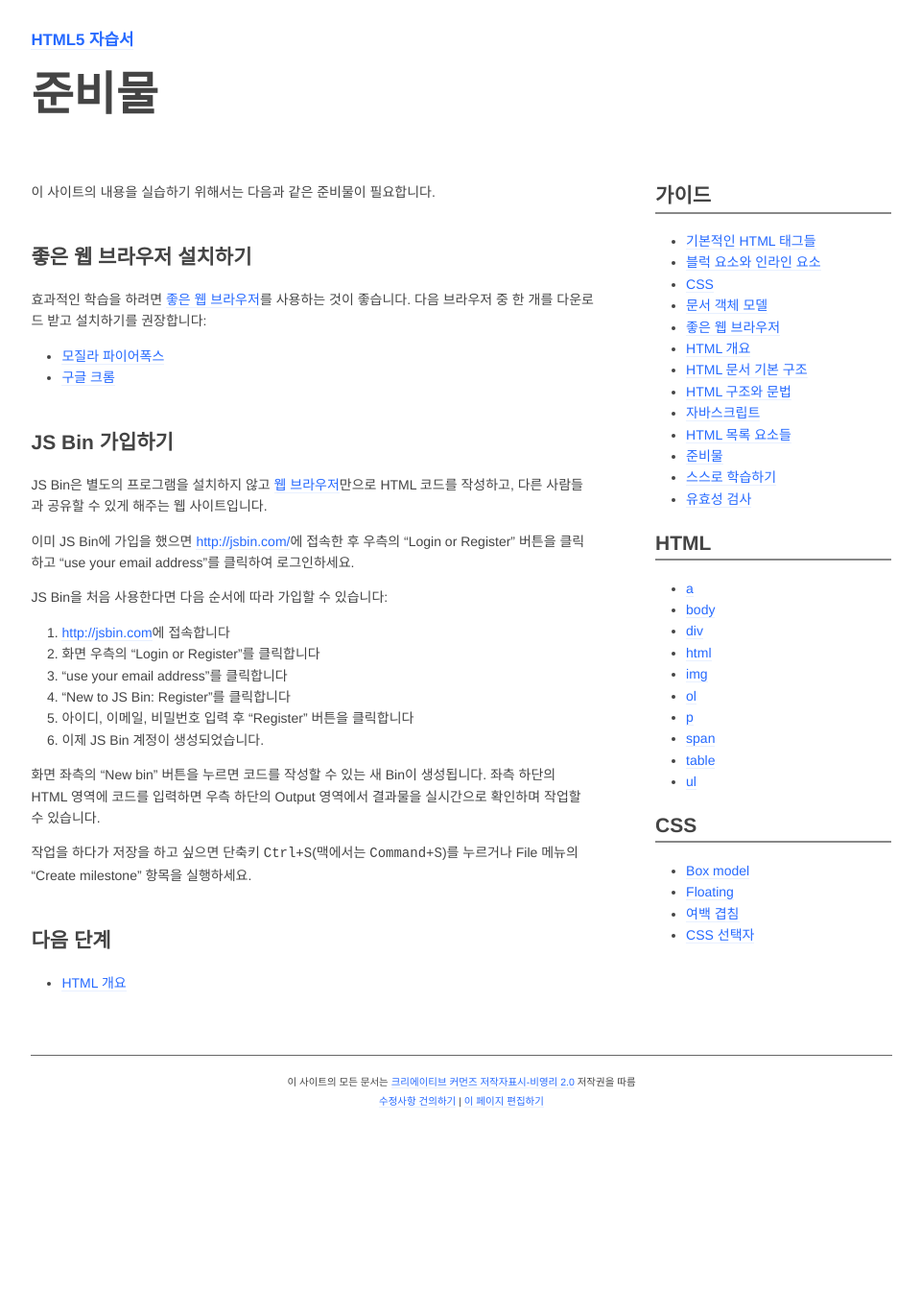
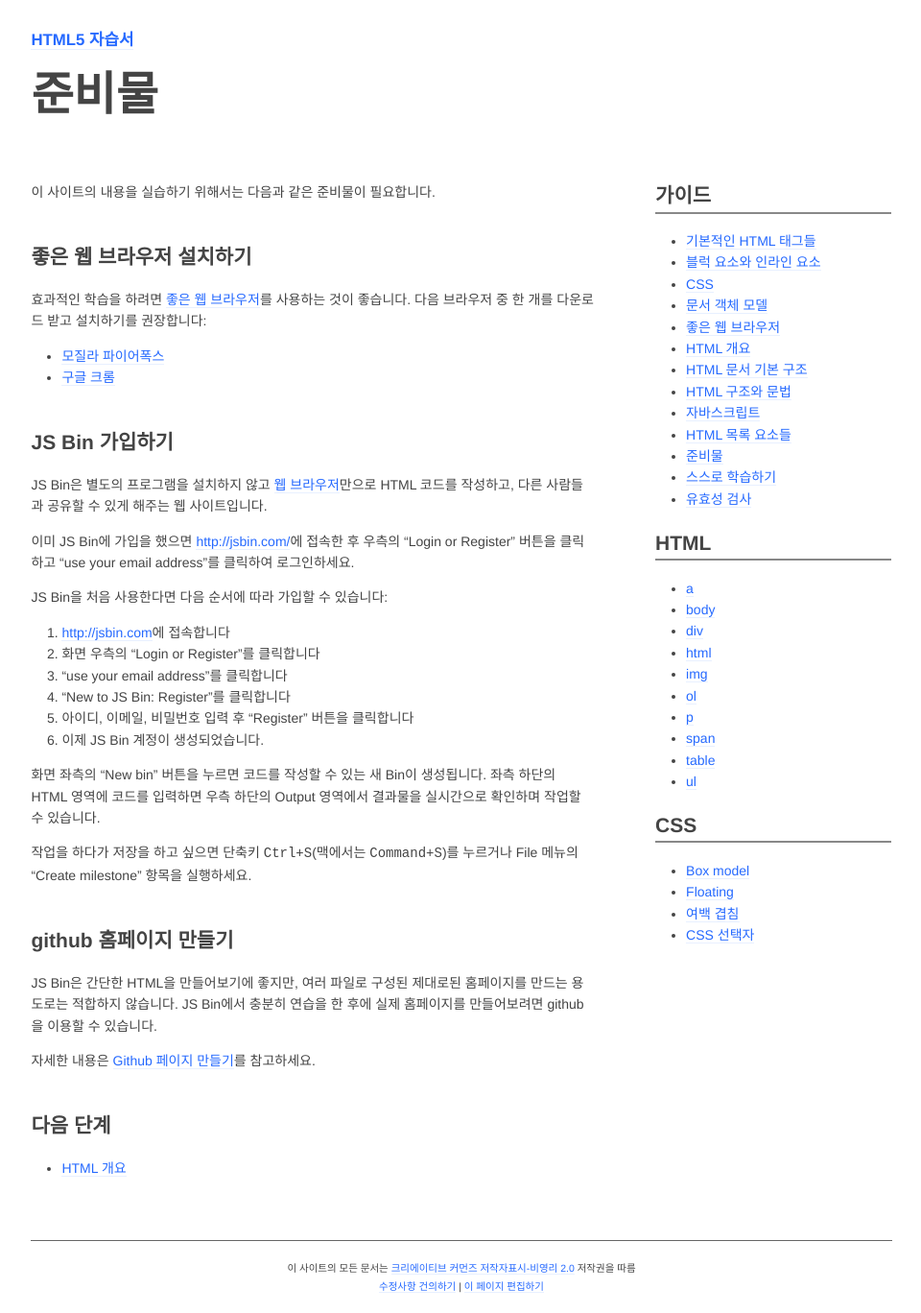
Before and after one commit to juniair/html5tutorial.github.io, a Jekyll site: the page built from _docs/Preparation.md, in a window 1280 px wide. Shown: the whole page at 96% size, without its empty margins (159-1119 px from the left). Built offline with Jekyll 4.4.1, drawn with Linux system fonts in a browser that asks for light colours; before the commit the page ends 1175 px from its top, so only the background shows below that.

Commit message:
Update Preparation.md

```diff
--- a/_docs/Preparation.md
+++ b/_docs/Preparation.md
@@ -33,6 +33,13 @@ JS Bin을 처음 사용한다면 다음 순서에 따라 가입할 수 있습니
 작업을 하다가 저장을 하고 싶으면 단축키 ``Ctrl+S``(맥에서는 ``Command+S``)를 누르거나 File 메뉴의 "Create milestone" 항목을 실행하세요.
 
 
+## github 홈페이지 만들기
+
+JS Bin은 간단한 HTML을 만들어보기에 좋지만, 여러 파일로 구성된 제대로된 홈페이지를 만드는 용도로는 적합하지 않습니다. JS Bin에서 충분히 연습을 한 후에 실제 홈페이지를 만들어보려면 github을 이용할 수 있습니다.
+
+자세한 내용은 [Github 페이지 만들기](/docs/github.html)를 참고하세요.
+
+
 ## 다음 단계
 
 *   [HTML 개요](/docs/HTML.html)
```
